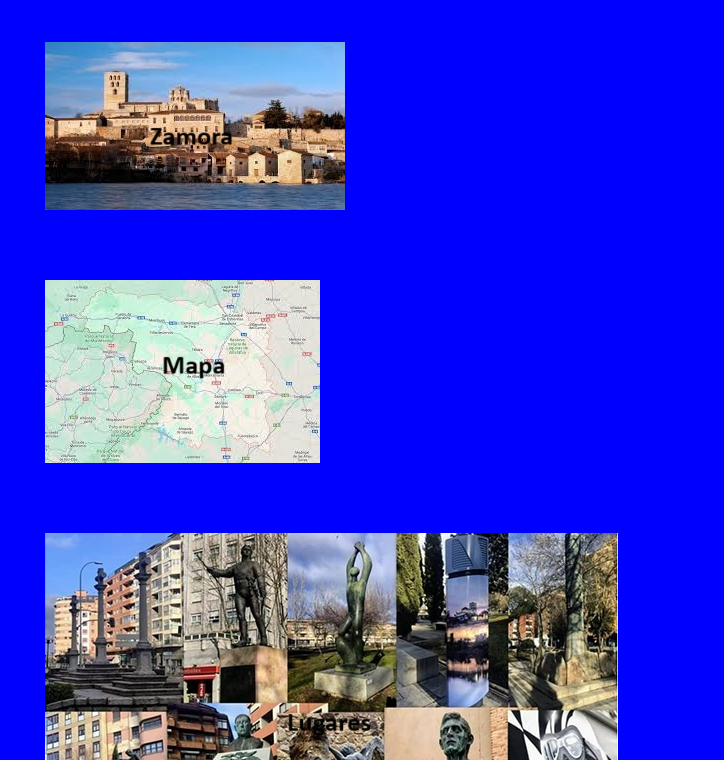
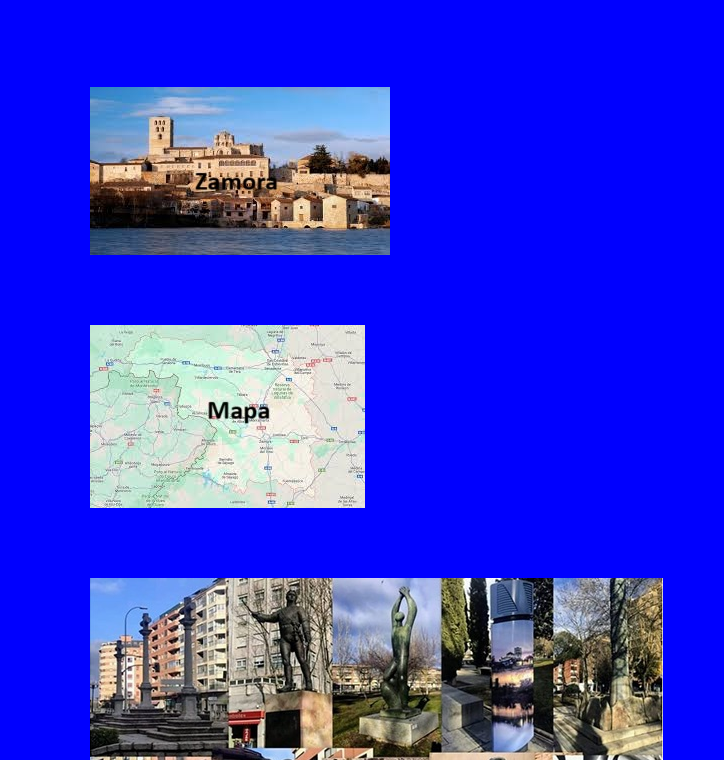
Before and after one commit to JoseHS2002/PROYECTOS, a plain HTML site: page DIS_WEB.html in a window 1280 px wide. Shown: the part 40-800 px from the top of the page, without its empty margins (0-724 px from the left). Drawn offline with Linux system fonts and the light colour scheme.

Commit message:
Update DIS_WEB.css

```diff
--- a/DIS_WEB.css
+++ b/DIS_WEB.css
@@ -8,12 +8,16 @@ body{
 }
 .home{
   display: flex;
+  flex-wrap: wrap;
 }
 .in-flex{
   flex: 1;
+  min-width: 300px;
 }
 .in-flex:first-child{
   flex: 1;
+  padding: 25px;
+  margin: 20px;
 }
 .in-flex div {
   padding: 25px;
```
